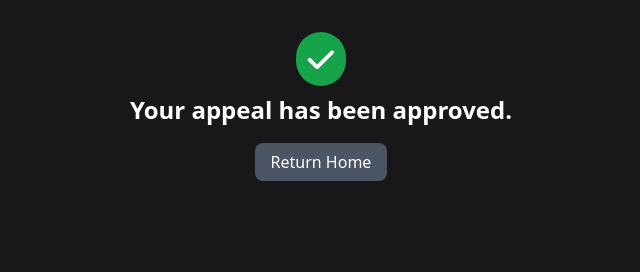
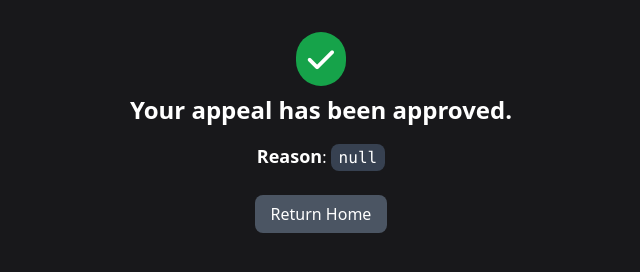
Before and after one commit to wdhdev/global-chat-appeal-website, a plain HTML site: page src/responses/appeal/approved.html in a window 1280 px wide. Shown: the whole page, without its empty margins (319-959 px from the left). Drawn offline with nearby package versions, Linux system fonts and the light colour scheme.

Commit message:
Update approved.html

```diff
--- a/src/responses/appeal/approved.html
+++ b/src/responses/appeal/approved.html
@@ -18,9 +18,21 @@
     <body class="p-8 max-w-fit m-auto bg-zinc-900 text-white text-center items-center">
         <main>
             <i class="fa-solid fa-check bg-green-600 pt-2.5 pb-2 pl-3 pr-3 rounded-full text-3xl mb-2"></i>
-            <h1 class="mb-6 text-2xl font-bold">Your appeal has been approved.</h1>
+            <h1 class="mb-4 text-2xl font-bold">Your appeal has been approved.</h1>
+
+            <p id="reason" class="mb-8"></p>
 
             <a href="/" class="p-2 pl-4 pr-4 rounded-lg bg-gray-600 hover:bg-gray-700">Return Home</a>
         </main>
     </body>
+
+    <script>
+        const params = new Proxy(new URLSearchParams(window.location.search), {
+            get: (searchParams, prop) => searchParams.get(prop),
+        })
+
+        let reason = params.reason;
+
+        document.getElementById("reason").innerHTML = `<span class="font-semibold text-lg">Reason</span>: <code class="bg-gray-700 rounded-lg p-1 pl-2 pr-2">${reason}</code>`;
+    </script>
 </html>
```
